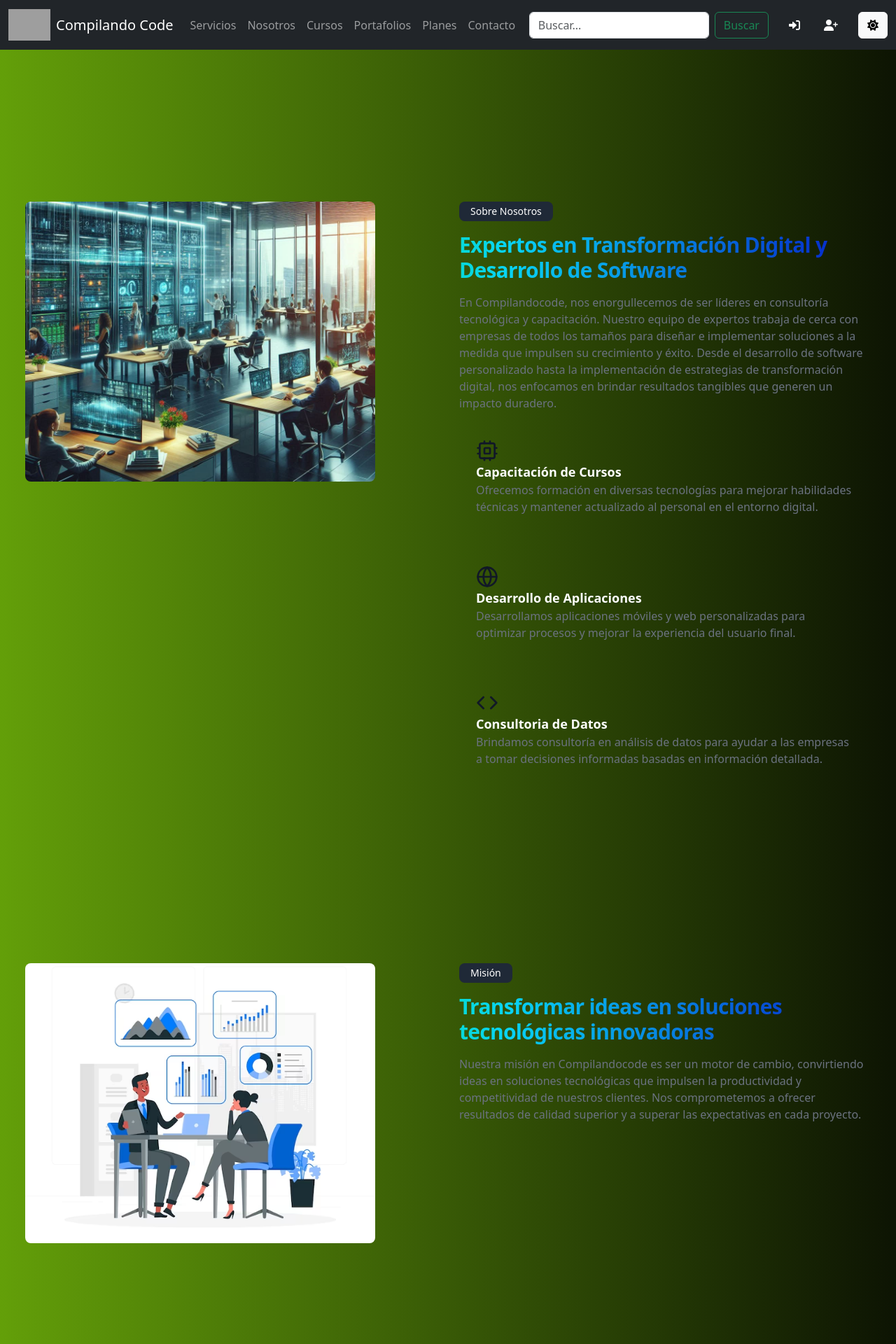
After one commit to emersonxinay/almacen_de_videos_youtube, a Flask app: page /nosotros in a window 1280 px wide. The commit adds this page. Shown: the top 1920 px of the page at 70% size. Run offline with Flask 3, Linux system fonts and the light colour scheme; some libraries are stand-ins or nearby versions; grey boxes are pictures that could not be loaded.

Commit message:
feat: rutas  y fix nav

```diff
--- a/app.py
+++ b/app.py
@@ -1,5 +1,5 @@
 from http import client
-from flask import Flask, Blueprint, render_template, request, redirect, url_for, flash, send_from_directory
+from flask import Flask, Blueprint, Response, render_template, request, redirect, url_for, flash, send_from_directory
 from flask_sqlalchemy import SQLAlchemy
 from sqlalchemy import desc
 from flask_migrate import Migrate
@@ -15,10 +15,12 @@ from flask_wtf.file import FileField, FileAllowed
 from werkzeug.utils import secure_filename
 from datetime import datetime
 import re
-
+from flask_sitemap import Sitemap
+from utils_seo import update_seo
 import os
 
 app = Flask(__name__, static_folder='static')
+ext = Sitemap(app=app)
 
 app.secret_key = config('SECRET_KEY')  # Carga la variable SECRET_KEY
 app.config['SQLALCHEMY_DATABASE_URI'] = config(
@@ -175,9 +177,11 @@ def index():
 
 @app.route('/')
 def inicio():
-    title = "Compilandocode"
+    main_title = "Compilandocode"
+    seo = update_seo('Inicio - Compilando Code', 'Servicios de Consultoría y Capacitación Tecnológica, Consultoría y capacitación diseñados para satisfacer las necesidades de profesionales, emprendedores y empresas. Transforme su negocio con nuestras soluciones a la medida. Desde el desarrollo de software hasta la implementación de estrategias digitales, nuestro equipo de expertos lo guiará hacia el éxito.',
+                     'Expertos en Transformación Digital y Desarrollo de Software, Impulsa tus habilidades tecnológicas, Páginas realizadas para Clientes,Elige el mejor plan de desarrollo web')
 
-    return render_template('inicio.html', title=title)
+    return render_template('inicio.html', main_title=main_title, **seo)
 # Ruta para cargar un nuevo video
 # fecha para todo
 
@@ -411,6 +415,128 @@ def load_user(user_id):
     # Recupera y devuelve el objeto de usuario correspondiente al ID de usuario
     return User.query.get(int(user_id))
 
+# rutas para cursos
+
+
+@app.route('/cursos')
+def cursos():
+    main_title = "Cursos - Compilandocode"
+    seo = {
+        'title': 'Cursos - Compilando Code',
+        'description': 'Amplía tus habilidades con nuestros cursos de programación. Desde Python hasta WordPress, nuestros cursos están diseñados para transformar tu perfil profesional. Perfecto para emprendedores, empresarios, independientes y profesionales que buscan dominar nuevas tecnologías y destacarse en el mercado digital.',
+        'keywords': 'Cursos de Programación, Python, Flask, HTML, CSS, JavaScript, Ruby, Ruby on Rails, MySQL, PostgreSQL, WordPress',
+    }
+
+    return render_template('rutas/cursos.html', main_title=main_title, **seo)
+
+# ruta para nosotros
+
+
+@app.route('/nosotros')
+def nosotros():
+    main_title = "Nosotros - Compilandocode"
+    seo = {
+        'title': 'Nosotros - Compilando Code',
+        'description': 'Conoce a Compilando Code, expertos en transformación digital y desarrollo de software. Nuestro equipo apasionado ofrece soluciones tecnológicas a medida para emprendedores, empresarios, independientes y profesionales. Desde consultoría estratégica hasta implementación técnica, estamos aquí para hacer crecer tu visión digital.',
+        'keywords': 'Transformación Digital, Desarrollo de Software, Consultoría Tecnológica, Python, Flask, Ruby on Rails, MySQL, PostgreSQL, WordPress',
+    }
+
+    return render_template('rutas/nosotros.html', main_title=main_title, **seo)
+# ruta para contacto
+
+
+@app.route('/contacto')
+def contacto():
+    main_title = "Contacto - Compilandocode"
+    seo = {
+        'title': 'Contacto - Compilando Code',
+        'description': 'Conecta con Compilando Code para explorar cómo podemos ayudarte. Consultas comerciales, colaboraciones o simplemente obtener más información sobre nuestros servicios de desarrollo de software y cursos de programación. Estamos aquí para escucharte y hacer realidad tu próximo proyecto digital.',
+        'keywords': 'Contacto Compilando Code, Consultas Comerciales, Desarrollo de Software, Cursos de Programación, Python, Flask, Ruby on Rails, MySQL, PostgreSQL, WordPress',
+    }
+
+    return render_template('rutas/contacto.html', main_title=main_title, **seo)
+
+# ruta para portafolios
+
+
+@app.route('/portafolios')
+def portafolios():
+    main_title = "Portafolios - Compilandocode"
+    seo = {
+        'title': 'Portafolios - Compilando Code',
+        'description': 'Explora nuestros proyectos destacados en desarrollo web y móvil. Desde aplicaciones innovadoras hasta sitios web personalizados, nuestros portafolios muestran cómo hemos transformado ideas en realidades digitales. Ideal para emprendedores, empresarios, independientes y profesionales que buscan inspiración tecnológica.',
+        'keywords': 'Proyectos de Desarrollo Web, Proyectos de Desarrollo Móvil, Python, Flask, Ruby on Rails, MySQL, PostgreSQL, WordPress',
+    }
+
+    return render_template('rutas/portafolios.html', main_title=main_title, **seo)
+
+# ruta de servicios
+
+
+@app.route('/servicios')
+def servicios():
+    main_title = "Servicios - Compilandocode"
+    seo = {
+        'title': 'Servicios - Compilando Code',
+        'description': 'Descubre nuestros servicios de desarrollo de software y consultoría tecnológica. Desde desarrollo web y móvil hasta estrategias digitales personalizadas, ayudamos a emprendedores, empresarios, independientes y profesionales a alcanzar sus objetivos tecnológicos. Haz crecer tu negocio con nuestras soluciones innovadoras.',
+        'keywords': 'Desarrollo de Software, Consultoría Tecnológica, Python, Flask, Ruby on Rails, MySQL, PostgreSQL, WordPress',
+    }
+
+    return render_template('rutas/servicios.html', main_title=main_title, **seo)
+
+# planes
+
+
+@app.route('/planes')
+def planes():
+    main_title = "Planes - Compilandocode"
+    seo = {
+        'title': 'Planes - Compilando Code',
+        'description': 'Explora nuestros planes de servicios diseñados para emprendedores, empresarios, independientes y profesionales que buscan soluciones tecnológicas a medida. Desde consultoría estratégica hasta desarrollo técnico avanzado, tenemos el plan ideal para hacer crecer tu negocio digital.',
+        'keywords': 'Planes de Servicios, Consultoría Estratégica, Desarrollo Técnico, Python, Flask, Ruby on Rails, MySQL, PostgreSQL, WordPress',
+    }
+
+    return render_template('rutas/planes.html', main_title=main_title, **seo)
+# ruta para blog
+
+
+@app.route('/blog')
+def blog():
+    main_title = "Blog - Compilandocode"
+    seo = {
+        'title': 'Blog - Compilando Code',
+        'description': 'Explora nuestro blog para insights valiosos sobre desarrollo de software, tendencias tecnológicas y consejos prácticos en programación. Aprende con nuestros tutoriales en Python, Flask, HTML, CSS, JavaScript, Ruby, Ruby on Rails, MySQL, PostgreSQL y WordPress. Todo diseñado para impulsar tu conocimiento y éxito en el mundo digital.',
+        'keywords': 'Blog de Tecnología, Desarrollo de Software, Python, Flask, HTML, CSS, JavaScript, Ruby on Rails, MySQL, PostgreSQL, WordPress',
+    }
+    orden = request.args.get('orden', 'desc')
+    if orden == 'asc':
+        videos = Video.query.order_by(Video.id.asc()).all()
+    else:
+        videos = Video.query.order_by(Video.id.desc()).all()
+    return render_template('rutas/blog.html', videos=videos, embed_youtube_url=embed_youtube_url, main_title=main_title, **seo)
+
+
+# para seo
+
+
+@app.route('/sitemap.xml')
+def generate_sitemap():
+    pages = [
+        {'loc': url_for('inicio', _external=True), 'lastmod': '2024-06-24',
+         'changefreq': 'daily', 'priority': '1.0'},
+        {'loc': url_for('cursos', _external=True), 'lastmod': '2024-06-24',
+         'changefreq': 'weekly', 'priority': '0.9'},
+        {'loc': url_for('contacto', _external=True), 'lastmod': '2024-06-24',
+         'changefreq': 'monthly', 'priority': '0.8'},
+        {'loc': url_for('curso_python_avanzado', _external=True),
+         'lastmod': '2024-06-24', 'changefreq': 'weekly', 'priority': '0.9'},
+        {'loc': url_for('blog', _external=True), 'lastmod': '2024-06-24',
+         'changefreq': 'daily', 'priority': '0.7'},
+        # Agrega más páginas según sea necesario
+    ]
+    xml_sitemap = render_template('sitemap_template.xml', pages=pages)
+    return Response(xml_sitemap, mimetype='application/xml')
+
 
 if __name__ == '__main__':
     with app.app_context():
--- a/requirements.txt
+++ b/requirements.txt
@@ -4,6 +4,7 @@ click==8.1.7
 Flask==2.3.3
 Flask-Login==0.6.2
 Flask-Migrate==4.0.5
+Flask-Sitemap==0.4.0
 Flask-SQLAlchemy==3.1.1
 Flask-Uploads==0.2.1
 Flask-WTF==1.1.1
--- a/templates/base2.html
+++ b/templates/base2.html
@@ -1,45 +1,40 @@
 <!DOCTYPE html>
 <html lang="en">
+
 <head>
   <meta charset="UTF-8" />
   <meta name="viewport" content="width=device-width, initial-scale=1.0" />
   <title>{{ title }}</title>
+  <!-- seo  -->
+  <title>{{ title }}</title>
+  <meta name="description" content="{{ description }}">
+  <meta name="keywords" content="{{ keywords }}">
+  <meta property="og:title" content="{{ title }}">
+  <meta property="og:description" content="{{ description }}">
+  <meta property="og:type" content="website">
+  <meta property="og:image" content="{{ url_for('static', filename='images/og_image.jpg') }}">
+  <meta property="og:url" content="{{ request.url }}">
+  <meta name="twitter:card" content="summary_large_image">
+  <meta name="twitter:title" content="{{ title }}">
+  <meta name="twitter:description" content="{{ description }}">
+  <meta name="twitter:image" content="{{ url_for('static', filename='images/og_image.jpg') }}">
+  <!-- fin de seo -->
   <!-- iconos -->
-    <link
-      rel="stylesheet"
-      href="https://cdnjs.cloudflare.com/ajax/libs/font-awesome/6.2.0/css/all.min.css"
-    />
+  <link rel="stylesheet" href="https://cdnjs.cloudflare.com/ajax/libs/font-awesome/6.2.0/css/all.min.css" />
 
   <!-- favicon -->
-    <link
-      rel="shortcut icon"
-      href="{{url_for('static', filename='img/compilando.png')}}"
-      type="image/x-icon"
-    />
+  <link rel="shortcut icon" href="{{url_for('static', filename='img/compilando.png')}}" type="image/x-icon" />
 
   <!-- css -->
-    <link
-      rel="stylesheet"
-      href="{{url_for('static', filename='css/style.css')}}"
-    />
-    <link
-      rel="stylesheet"
-      href="{{url_for('static', filename='css/textos.css')}}"
-    />
+  <link rel="stylesheet" href="{{url_for('static', filename='css/style.css')}}" />
+  <link rel="stylesheet" href="{{url_for('static', filename='css/textos.css')}}" />
 
   <!-- bootstrap -->
-    <link
-      href="https://cdn.jsdelivr.net/npm/bootstrap@5.3.2/dist/css/bootstrap.min.css"
-      rel="stylesheet"
-      integrity="sha384-T3c6CoIi6uLrA9TneNEoa7RxnatzjcDSCmG1MXxSR1GAsXEV/Dwwykc2MPK8M2HN"
-      crossorigin="anonymous"
-    />
+  <link href="https://cdn.jsdelivr.net/npm/bootstrap@5.3.2/dist/css/bootstrap.min.css" rel="stylesheet"
+    integrity="sha384-T3c6CoIi6uLrA9TneNEoa7RxnatzjcDSCmG1MXxSR1GAsXEV/Dwwykc2MPK8M2HN" crossorigin="anonymous" />
 
   <!-- Tailwind CSS CDN -->
-    <link
-      href="https://cdn.jsdelivr.net/npm/tailwindcss@2.2.19/dist/tailwind.min.css"
-      rel="stylesheet"
-    />
+  <link href="https://cdn.jsdelivr.net/npm/tailwindcss@2.2.19/dist/tailwind.min.css" rel="stylesheet" />
   <!-- fonts -->
 </head>
 
@@ -61,17 +56,9 @@
       <div class="row">
         <div class="col-md-6 offset-md-3">
           {% for category, message in messages %}
-            <div
-              class="alert alert-{{ category }} alert-dismissible fade show"
-              role="alert"
-            >
+          <div class="alert alert-{{ category }} alert-dismissible fade show" role="alert">
             {{ message }}
-              <button
-                type="button"
-                class="btn-close"
-                data-bs-dismiss="alert"
-                aria-label="Cerrar"
-              ></button>
+            <button type="button" class="btn-close" data-bs-dismiss="alert" aria-label="Cerrar"></button>
           </div>
           {% endfor %}
         </div>
@@ -89,14 +76,13 @@
 
   <!-- conexión con js -->
   <!-- js de bootstrap -->
-    <script
-      src="https://cdn.jsdelivr.net/npm/bootstrap@5.3.2/dist/js/bootstrap.bundle.min.js"
+  <script src="https://cdn.jsdelivr.net/npm/bootstrap@5.3.2/dist/js/bootstrap.bundle.min.js"
     integrity="sha384-C6RzsynM9kWDrMNeT87bh95OGNyZPhcTNXj1NW7RuBCsyN/o0jlpcV8Qyq46cDfL"
-      crossorigin="anonymous"
-    ></script>
+    crossorigin="anonymous"></script>
 
   <!-- js para cambiar de color -->
   <script src="https://code.jquery.com/jquery-3.6.0.min.js"></script>
   <script src="{{url_for('static', filename='js/main.js')}}"></script>
 </body>
+
 </html>
--- a/templates/datos_inicio/nosotros.html
+++ b/templates/datos_inicio/nosotros.html
@@ -0,0 +1,175 @@
+<section id="nosotros" class="text-white py-12 md:py-24 lg:py-32">
+  <div class="container px-4 md:px-6 grid md:grid-cols-2 gap-8">
+    <div>
+      <img
+        src="../static/img/consultora_compilando.jpeg"
+        width="500"
+        height="400"
+        alt="Sobre Compilandocode"
+        class="rounded-lg"
+        style="aspect-ratio: 500 / 400; object-fit: cover;"
+      />
+    </div>
+    <div class="space-y-4">
+      <div
+        class="inline-block bg-gray-800 px-3 py-1 text-sm rounded-lg dark:bg-gray-800"
+      >
+        Sobre Nosotros
+      </div>
+      <h2 class="gradient-text text-3xl font-bold tracking-tight">
+        Expertos en Transformación Digital y Desarrollo de Software
+      </h2>
+      <p class="text-gray-500 dark:text-gray-400">
+        En Compilandocode, nos enorgullecemos de ser líderes en consultoría
+        tecnológica y capacitación. Nuestro equipo de expertos trabaja de cerca
+        con empresas de todos los tamaños para diseñar e implementar soluciones
+        a la medida que impulsen su crecimiento y éxito. Desde el desarrollo de
+        software personalizado hasta la implementación de estrategias de
+        transformación digital, nos enfocamos en brindar resultados tangibles
+        que generen un impacto duradero.
+      </p>
+      <div class="grid grid-cols-1 gap-4">
+        <div class="dark:bg-gray-800 rounded-lg p-4">
+          <svg
+            xmlns="http://www.w3.org/2000/svg"
+            width="24"
+            height="24"
+            viewBox="0 0 24 24"
+            fill="none"
+            stroke="currentColor"
+            stroke-width="2"
+            stroke-linecap="round"
+            stroke-linejoin="round"
+            class="h-8 w-8 text-gray-900 dark:text-gray-50"
+          >
+            <rect width="16" height="16" x="4" y="4" rx="2"></rect>
+            <rect width="6" height="6" x="9" y="9" rx="1"></rect>
+            <path d="M15 2v2"></path>
+            <path d="M15 20v2"></path>
+            <path d="M2 15h2"></path>
+            <path d="M2 9h2"></path>
+            <path d="M20 15h2"></path>
+            <path d="M20 9h2"></path>
+            <path d="M9 2v2"></path>
+            <path d="M9 20v2"></path>
+          </svg>
+          <h3 class="text-lg font-bold">Capacitación de Cursos</h3>
+          <p class="text-gray-500 dark:text-gray-400">
+            Ofrecemos formación en diversas tecnologías para mejorar habilidades
+            técnicas y mantener actualizado al personal en el entorno digital.
+          </p>
+        </div>
+        <div class="dark:bg-gray-800 rounded-lg p-4">
+          <svg
+            xmlns="http://www.w3.org/2000/svg"
+            width="24"
+            height="24"
+            viewBox="0 0 24 24"
+            fill="none"
+            stroke="currentColor"
+            stroke-width="2"
+            stroke-linecap="round"
+            stroke-linejoin="round"
+            class="h-8 w-8 text-gray-900 dark:text-gray-50"
+          >
+            <circle cx="12" cy="12" r="10"></circle>
+            <path d="M12 2a14.5 14.5 0 0 0 0 20 14.5 14.5 0 0 0 0-20"></path>
+            <path d="M2 12h20"></path>
+          </svg>
+          <h3 class="text-lg font-bold">Desarrollo de Aplicaciones</h3>
+          <p class="text-gray-500 dark:text-gray-400">
+            Desarrollamos aplicaciones móviles y web personalizadas para
+            optimizar procesos y mejorar la experiencia del usuario final.
+          </p>
+        </div>
+        <div class="dark:bg-gray-800 rounded-lg p-4">
+          <svg
+            xmlns="http://www.w3.org/2000/svg"
+            width="24"
+            height="24"
+            viewBox="0 0 24 24"
+            fill="none"
+            stroke="currentColor"
+            stroke-width="2"
+            stroke-linecap="round"
+            stroke-linejoin="round"
+            class="h-8 w-8 text-gray-900 dark:text-gray-50"
+          >
+            <polyline points="16 18 22 12 16 6"></polyline>
+            <polyline points="8 6 2 12 8 18"></polyline>
+          </svg>
+          <h3 class="text-lg font-bold">Consultoria de Datos</h3>
+          <p class="text-gray-500 dark:text-gray-400">
+            Brindamos consultoría en análisis de datos para ayudar a las
+            empresas a tomar decisiones informadas basadas en información
+            detallada.
+          </p>
+        </div>
+      </div>
+    </div>
+  </div>
+</section>
+
+<section id="mision-vision" class="text-white py-12 md:py-24 lg:py-32">
+  <div class="container px-4 md:px-6 grid md:grid-cols-2 gap-8">
+    <div>
+      <img
+        src="../static/img/consultora_compilando.avif"
+        width="500"
+        height="400"
+        alt="Misión de Compilandocode"
+        class="rounded-lg"
+        style="aspect-ratio: 500 / 400; object-fit: cover;"
+      />
+    </div>
+    <div class="space-y-4">
+      <div
+        class="inline-block bg-gray-800 px-3 py-1 text-sm rounded-lg dark:bg-gray-800"
+      >
+        Misión
+      </div>
+      <h2 class="gradient-text text-3xl font-bold tracking-tight">
+        Transformar ideas en soluciones tecnológicas innovadoras
+      </h2>
+      <p class="text-gray-500 dark:text-gray-400">
+        Nuestra misión en Compilandocode es ser un motor de cambio, convirtiendo
+        ideas en soluciones tecnológicas que impulsen la productividad y
+        competitividad de nuestros clientes. Nos comprometemos a ofrecer
+        resultados de calidad superior y a superar las expectativas en cada
+        proyecto.
+      </p>
+    </div>
+  </div>
+</section>
+
+<section id="vision" class="text-white py-12 md:py-24 lg:py-32">
+  <div class="container px-4 md:px-6 grid md:grid-cols-2 gap-8">
+    <div>
+      <img
+        src="../static/img/software_compilando.jpeg"
+        width="500"
+        height="400"
+        alt="Visión de Compilandocode"
+        class="rounded-lg"
+        style="aspect-ratio: 500 / 400; object-fit: cover;"
+      />
+    </div>
+    <div class="space-y-4">
+      <div
+        class="inline-block bg-gray-800 px-3 py-1 text-sm rounded-lg dark:bg-gray-800"
+      >
+        Visión
+      </div>
+      <h2 class="gradient-text text-3xl font-bold tracking-tight">
+        Ser líderes en innovación tecnológica y desarrollo sostenible
+      </h2>
+      <p class="text-gray-500 dark:text-gray-400">
+        Nuestra visión en Compilandocode es liderar el camino en la innovación
+        tecnológica y el desarrollo sostenible. Nos esforzamos por ser
+        reconocidos como un socio estratégico confiable que impulsa el progreso
+        digital y social a través de soluciones tecnológicas responsables y
+        sostenibles.
+      </p>
+    </div>
+  </div>
+</section>
--- /dev/null
+++ b/templates/rutas/contacto.html
@@ -0,0 +1,2 @@
+{% extends "base2.html" %} {% block principal %} {% include
+"datos_inicio/contacto.html" %} {% endblock %}
--- /dev/null
+++ b/templates/rutas/cursos.html
@@ -0,0 +1,2 @@
+{% extends "base2.html" %} {% block principal %} {% include
+"datos_inicio/cursos.html" %} {% endblock %}
--- /dev/null
+++ b/templates/rutas/inicio.html
@@ -0,0 +1,2 @@
+{% extends "base2.html" %} {% block principal %} {% include
+"datos_inicio/pagina_inicio.html" %} {% endblock %}
--- /dev/null
+++ b/templates/rutas/nosotros.html
@@ -0,0 +1,2 @@
+{% extends "base2.html" %} {% block principal %} {% include
+"datos_inicio/nosotros.html" %} {% endblock %}
--- /dev/null
+++ b/templates/rutas/planes.html
@@ -0,0 +1,2 @@
+{% extends "base2.html" %} {% block principal %} {% include
+"datos_inicio/planes.html" %} {% endblock %}
--- /dev/null
+++ b/templates/rutas/portafolios.html
@@ -0,0 +1,2 @@
+{% extends "base2.html" %} {% block principal %} {% include
+"datos_inicio/portafolios.html" %} {% endblock %}
--- /dev/null
+++ b/templates/rutas/servicios.html
@@ -0,0 +1,2 @@
+{% extends "base2.html" %} {% block principal %} {% include
+"datos_inicio/servicios.html" %} {% endblock %}
--- a/templates/shared/nav.html
+++ b/templates/shared/nav.html
@@ -25,22 +25,22 @@
     <div class="collapse navbar-collapse" id="navbarCollapse">
       <ul class="navbar-nav me-auto mb-2 mb-md-0">
         <li class="nav-item">
-          <a class="nav-link" href="#servicios">Servicios</a>
+          <a class="nav-link" href="{{url_for('servicios')}}">Servicios</a>
         </li>
         <li class="nav-item">
-          <a class="nav-link" href="#nosotros">Nosotros</a>
+          <a class="nav-link" href="{{url_for('nosotros')}}">Nosotros</a>
         </li>
         <li class="nav-item">
-          <a class="nav-link" href="#cursos">Cursos</a>
+          <a class="nav-link" href="{{url_for('cursos')}}">Cursos</a>
         </li>
         <li class="nav-item">
-          <a class="nav-link" href="#portafolios">Portafolios</a>
+          <a class="nav-link" href="{{url_for('portafolios')}}">Portafolios</a>
         </li>
         <li class="nav-item">
-          <a class="nav-link" href="#planes">Planes</a>
+          <a class="nav-link" href="{{url_for('planes')}}">Planes</a>
         </li>
         <li class="nav-item">
-          <a class="nav-link" href="#contacto">Contacto</a>
+          <a class="nav-link" href="{{url_for('contacto')}}">Contacto</a>
         </li>
         {% if current_user.is_authenticated %}
         <li class="nav-item">
```
Also changed, not shown: templates/rutas/blog.html (added, +82 -0 lines), templates/sitemap_template.xml (added, +11 -0 lines), utils_seo.py (added, +7 -0 lines), 1 other file. Lines whose indentation alone changed are shown as unchanged.
